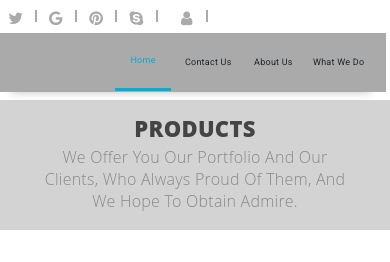
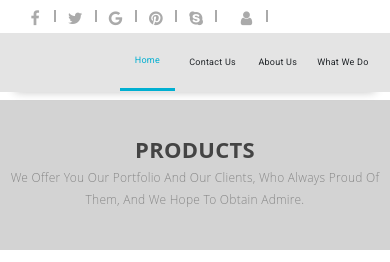
Before and after one commit to farrukh0913/amazon-ecommerce, an Angular app: page /dashboard in a window 390 px wide. Shown: the top 262 px of the page. Built offline with nearby package versions, Linux system fonts and the light colour scheme; no server answers.

Commit message:
update responsive

```diff
--- a/src/app/about/about.component.scss
+++ b/src/app/about/about.component.scss
@@ -60,16 +60,16 @@
   }
 }
 
-@media only screen and (max-width: 375px)  {
+@media only screen and (max-width: 391px)  {
   .main-container {
     .aboutus {
       h2 {
-        font-weight: 800;
+        font-weight: 700;
       }
       p {
         text-align: center;
-        margin: 4px 36px;
-        font-size: 16px;
+        margin: 4px 10px;
+        font-size: 12px;
       }
     }
     .main {
@@ -101,57 +101,16 @@
   }
 }
 
-@media only screen and (min-width: 376px) and (max-width: 390px) {
-  .main-container {
-    .aboutus {
-      h2 {
-        font-weight: 800;
-      }
-      p {
-        text-align: center;
-        margin: 4px 36px;
-        font-size: 16px;
-      }
-    }
-    .main {
-      img {
-        float: none;
-        width: 347px;
-        height: 256px;
-        margin-left: -181px;
-        padding: 4px;
-        border: 1px solid rgba(221, 221, 221, 0.8666666667);
-      }
-
-      h2 {
-        font-size: 26px;
-        width: 302px;
-        margin-left: -151px;
-        margin-bottom: 18px;
-        margin-top: 24px;
-        font-weight: 700;
-      }
-      p {
-        font-size: 18px;
-        text-align: justify;
-        margin-top: 34px;
-        width: 332px;
-        margin-left: -169px;
-      }
-    }
-  }
-}
-
 @media only screen and (min-width: 391px) and (max-width: 430px) {
   .main-container {
     .aboutus {
       h2 {
-        font-weight: 800;
+        font-weight: 700;
       }
       p {
         text-align: center;
-        margin: -4px 36px;
-        font-size: 16px;
+        margin: 4px 10px;
+        font-size: 12px;
       }
     }
     .main {
@@ -187,12 +146,12 @@
   .main-container {
     .aboutus {
       h2 {
-        font-weight: 800;
+        font-weight: 700;
       }
       p {
         text-align: center;
-        margin: 4px 36px;
-        font-size: 16px;
+        margin: 4px 10px;
+        font-size: 12px;
       }
     }
     .main {
--- a/src/app/add.edit.products/add.edit.products.component.html
+++ b/src/app/add.edit.products/add.edit.products.component.html
@@ -18,7 +18,7 @@
                         <span style="color: #ff6e6e;">Field is required</span>
                         }
                     </div>
-                    <div class="col-3 ml-2" >
+                    <div class="col-3 ml-2">
                         <label>Price</label>
                         <input type="number" name="price" class="form-control" [(ngModel)]="addProduct.price"
                             #price="ngModel" required>
--- a/src/app/add.edit.products/add.edit.products.component.scss
+++ b/src/app/add.edit.products/add.edit.products.component.scss
@@ -72,3 +72,11 @@
         }
     }
 }
+
+@media only screen and (min-width: 375px) and (max-width: 390px)  {
+    .main-conatiner{
+        height: 100px;
+        width: 80px;
+        overflow: hidden;
+    }
+}
--- a/src/app/admin.login/admin.login.component.html
+++ b/src/app/admin.login/admin.login.component.html
@@ -65,7 +65,7 @@
                         <span style="color: #ff6e6e;">{{role.invalid}}</span>
                         }
                 </div>
-                <div class="pt-3 pb-3">
+                <div class="pt-3 pb-3 buttons">
                     <button class="btn btn-secondary" (click)="cancelBtn()">Cancel</button>
                     <button class="btn btn-info" (click)="appLogin(form)">Login</button>
                 </div>
--- a/src/app/admin.login/admin.login.component.scss
+++ b/src/app/admin.login/admin.login.component.scss
@@ -54,4 +54,7 @@
         height: 70%;
         width: 100% !important;
     }
+    .buttons {
+        display: flex;
+    }
 }
--- a/src/app/contact-us/contact-us.component.scss
+++ b/src/app/contact-us/contact-us.component.scss
@@ -82,13 +82,13 @@
   .main-container {
     .aboutus {
       h2 {
-        font-weight: 800;
+        font-weight: 700;
       }
       p {
 
         text-align: center;
-        margin: 4px 36px;
-        font-size: 16px;
+        margin: 4px 10px;
+        font-size: 12px;
 
       }
     }
--- a/src/app/feed-back/feed-back.component.html
+++ b/src/app/feed-back/feed-back.component.html
@@ -3,7 +3,7 @@
         <h2>Feed Back</h2>
     </div>
     <div class="container">
-        <table class="table table-striped">
+        <table class="table table-striped col-8">
             <thead>
               <tr>
                 <th scope="col">Name</th>
--- a/src/app/header/header.component.html
+++ b/src/app/header/header.component.html
@@ -86,7 +86,7 @@
     </div>
 
 
-    <div class="navbar-section2" [class.umar]="scrollDirection == 'hide'">
+    <div class="navbar-section2">
       <div class="section2-content">
         <div class="logo">
           <!-- <img src="https://encrypted-tbn0.gstatic.com/images?q=tbn:ANd9GcR1F_ghFMzRCErtCvxw6MMjM2VgLHrWzC_X6g&usqp=CAU"> -->
--- a/src/app/header/header.component.scss
+++ b/src/app/header/header.component.scss
@@ -98,12 +98,7 @@
   border-bottom: 3px solid #00afd1;
   color: #00afd1 !important;
 }
-.umar {
-  position: absolute;
-  bottom: 65px;
-  z-index: 9999;
-  background-color: #f8f8f8;
-}
+
 .icon-selected {
   color: #00afd1 !important;
 }
@@ -167,10 +162,10 @@
 @media only screen and (max-width: 430px) {
   .main-conatiner {
     .navbar {
+      display: flex;
+      flex-direction: row;
       .navbar-section1 {
-        height: 45px;
         width: 82%;
-        margin-left: -64px;
         border-bottom: 0px;
         .section1-content {
           display: flex;
@@ -198,9 +193,9 @@
       }
 
       .navbar-section2 {
-        margin-top: 25px;
-        background-color: #aaaaaa;
-        margin-left: -273px;
+        // margin-top: 25px;
+        background-color: #e4e4e4;
+        // margin-left: -273px;
         .section2-content {
           .section {
             width: 100%;
--- a/src/app/layout/layout.component.scss
+++ b/src/app/layout/layout.component.scss
@@ -145,17 +145,18 @@ body {
   }
 }
 
-@media only screen and (max-width: 390px) and (min-width: 375px) {
+@media only screen and (min-width: 375px) and (max-width: 390px)  {
   .main-conatiner {
     .content {
       .aboutus {
+        height: 150px !important;
         h2 {
-          font-weight: 800;
+          font-weight: 700;
         }
         p {
           text-align: center;
-          margin: 4px 36px;
-          font-size: 16px;
+          margin: 4px 10px;
+          font-size: 12px;
         }
       }
       .product-container {
@@ -174,18 +175,22 @@ body {
       }
     }
   }
+  .product-container {
+    margin: 30px 60px !important;
+  }
 }
 @media only screen and (min-width: 391px) and (max-width: 430px) {
   .main-conatiner {
     .content {
       .aboutus {
+        height: 160px !important;
         h2 {
           font-weight: 800;
         }
         p {
           text-align: center;
           margin: 4px 36px;
-          font-size: 16px;
+          font-size: 12px;
         }
       }
       .product-container {
@@ -204,6 +209,7 @@ body {
       }
     }
   }
+
 }
 
 
@@ -211,13 +217,14 @@ body {
   .main-conatiner {
     .content {
       .aboutus {
+        height: 150px;
         h2 {
-          font-weight: 800;
+          font-weight: 700;
         }
         p {
           text-align: center;
-          margin: 4px 36px;
-          font-size: 16px;
+          margin: 4px 14px;
+          font-size: 12px;
         }
       }
       .product-container {
--- a/src/app/supervisors/supervisor.list/supervisor.list.component.html
+++ b/src/app/supervisors/supervisor.list/supervisor.list.component.html
@@ -23,7 +23,7 @@
                 <td>{{item.lastName}}</td>
                 <td>{{item.email}}</td>
                 <td>{{item.userName}}</td>
-                <td>
+                <td class="d-flex">
                         <i class="fa fa-pencil-square edit-btn" (click)="addEditSupervisor(item)"></i>
                         <i class="fa fa-trash del-btn" style="margin-left: 8px;" (click)="deleteConfirmation(item._id)"></i>
                 </td>
--- a/src/app/what-we-do/what-we-do.component.scss
+++ b/src/app/what-we-do/what-we-do.component.scss
@@ -45,13 +45,14 @@
 @media only screen and (max-width: 768px) {
   .main-conatiner {
     .aboutus {
+      height: 100px;
       h2 {
-        font-weight: 800;
+        font-weight: 700;
       }
       p {
         text-align: center;
-        margin: 4px 36px;
-        font-size: 16px;
+        margin: 4px 10px;
+        font-size: 12px;
       }
     }
 
```
Lines whose indentation alone changed are shown as unchanged.
